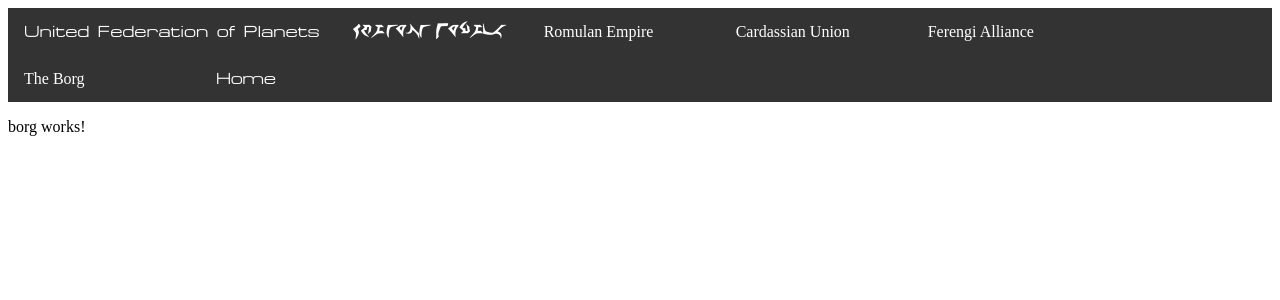
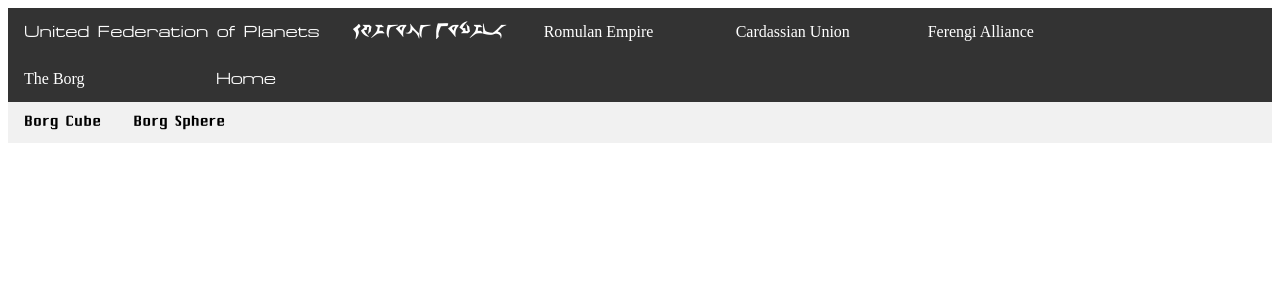
Before and after one commit to sfwinters/capstone, an Angular app in the folder star-trek/: page /borg in a window 1280 px wide. Shown: the top 300 px of the page. Built offline with nearby package versions, Linux system fonts and the light colour scheme.

Commit message:
finished main navbar design

```diff
--- a/star-trek/src/app/borg/borg.component.css
+++ b/star-trek/src/app/borg/borg.component.css
@@ -0,0 +1,35 @@
+@font-face {
+    font-family: "Beijing";
+    src: url('../../assets/fonts/Beijing.ttf')
+}
+
+
+ul {
+    list-style-type: none;
+    position: relative;
+    top: 0;
+    width: 100%;
+    margin: 0;
+    padding: 0;
+    overflow: hidden;
+    background-color: #f1f1f1;
+    justify-content: center;
+  }
+
+  li a {
+    float: left;
+    justify-items: stretch;
+    color: #000;
+    text-align: center;
+    padding: 14px 16px;
+    text-decoration: none;
+    vertical-align: middle;
+    font-family: "Beijing"
+  }
+
+
+  /* Change the link color on hover */
+  li a:hover {
+    background-color: #555;
+    color: white;
+  }
--- a/star-trek/src/app/borg/borg.component.html
+++ b/star-trek/src/app/borg/borg.component.html
@@ -1 +1,5 @@
-<p>borg works!</p>
+<ul>
+    <li><a [routerLink]="['cube']">Borg Cube</a></li>
+    <li><a [routerLink]="['sphere']">Borg Sphere</a></li>
+</ul>
+<router-outlet></router-outlet>
```
